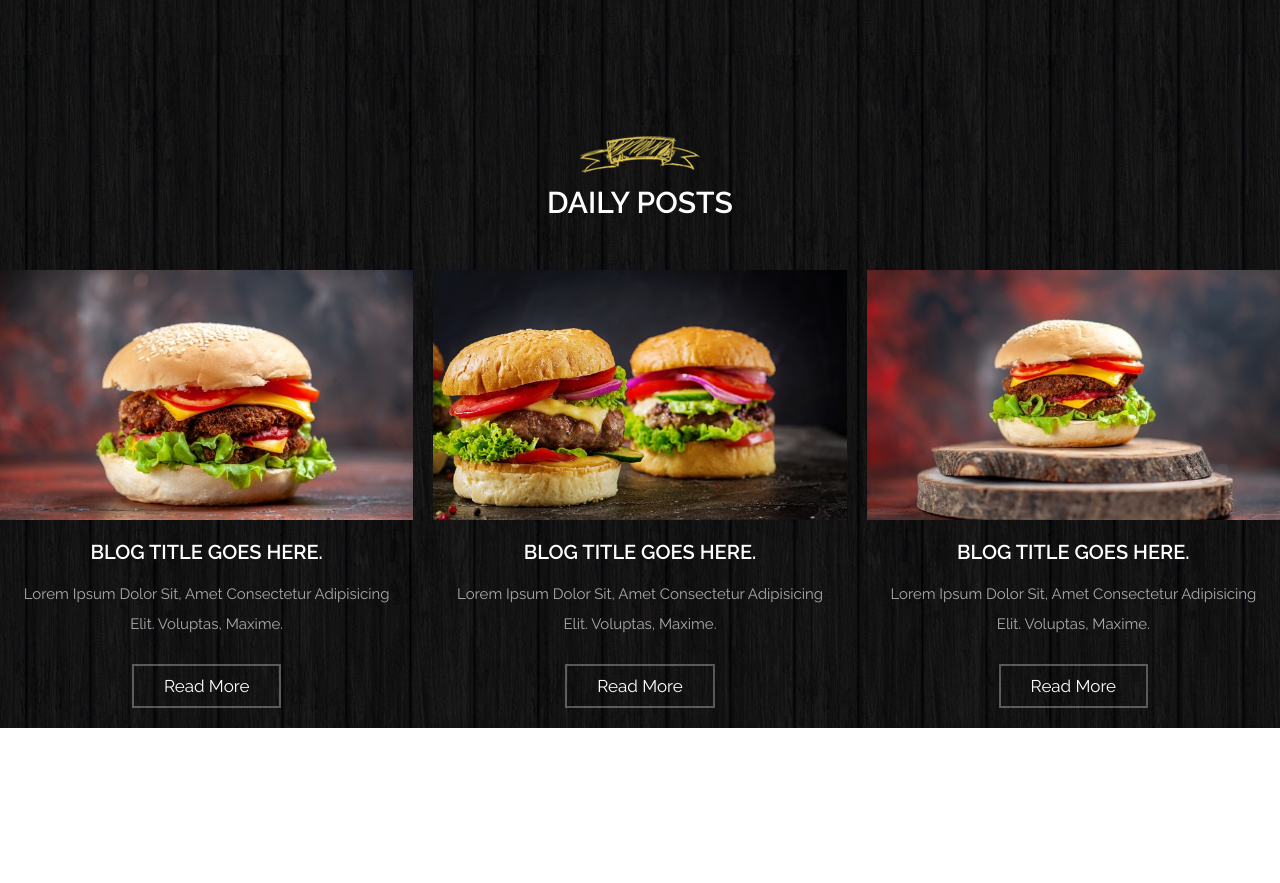
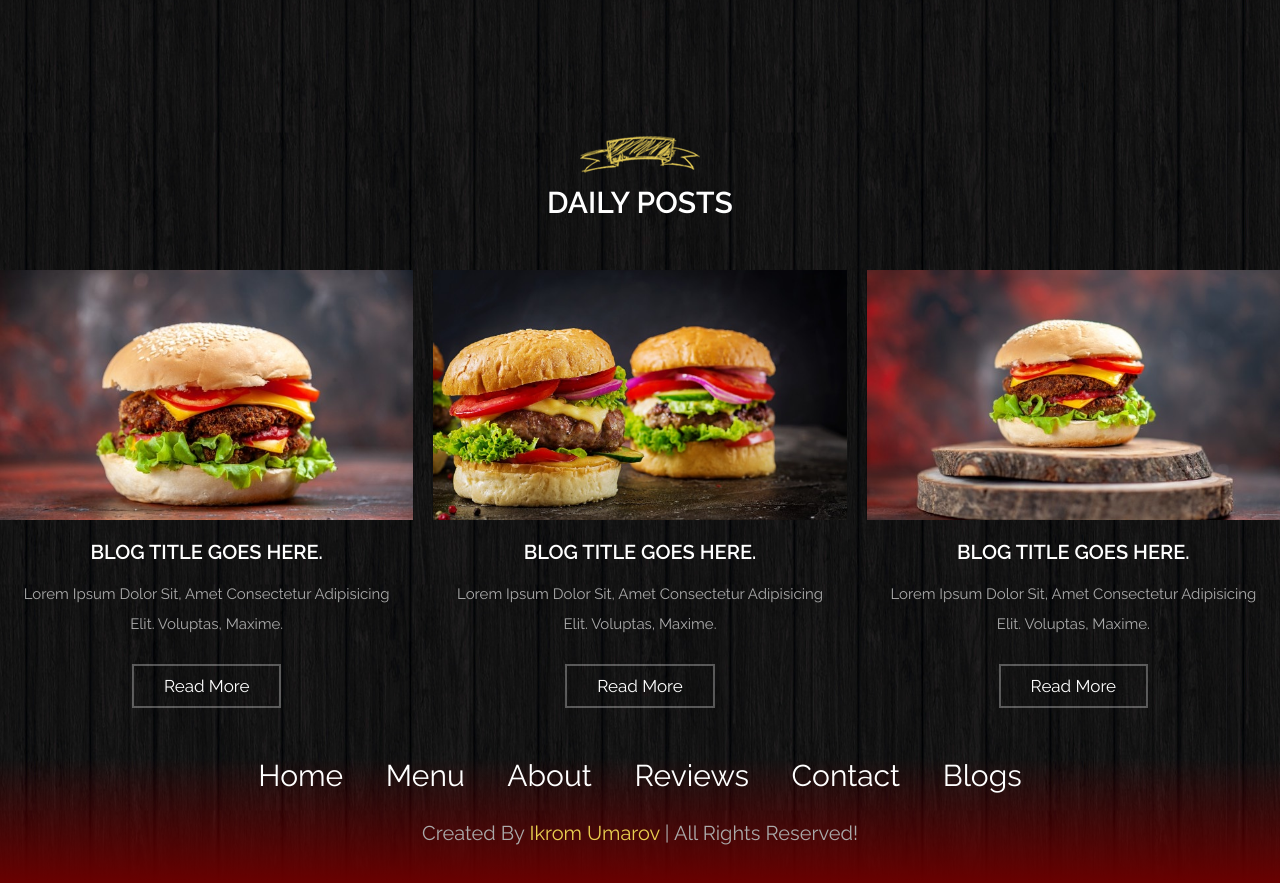
Before and after one commit to Ikromkhurozov/burger-1, a plain HTML site: page index.html in a window 1280 px wide. Shown: the part 4460-5343 px from the top of the page. Before the commit the page ends 5188 px from the top, so only its background shows below. Drawn offline with Linux system fonts and the light colour scheme.

Commit message:
Create footer section

```diff
--- a/css/style.scss
+++ b/css/style.scss
@@ -1,6 +1,17 @@
 @import url('https://fonts.googleapis.com/css2?family=Raleway:wght@100;300;400;500;600&display=swap');
 
-// core styles
+/* 1. Core styles */
+/* 2. Header section styles */
+/* 3. Home section styles */
+/* 4. Service section styles */
+/* 5. Menu section styles */
+/* 6. About section styles */
+/* 7. Reviews section styles */
+/* 8. Contact section styles */
+/* 9. Blog section styles */
+/* 10. Footer section styles */
+/* 11. Media queries */
+
 *{
     font-family: 'Raleway', sans-serif;
     margin: 0;
@@ -98,7 +109,7 @@ body{
 
 }
 
-// header section styles
+// Header section styles
 .header{
     position: fixed;
     top:0; left:0; right:0;
@@ -125,7 +136,6 @@ body{
     }
 
     .navbar{
-
         a{
             color:$white;
             font-size: 2rem;
@@ -456,6 +466,7 @@ body{
 
 // Blog section styles
 .blogs{
+    margin-bottom: 30px;
     .box-container{
         @include grid(31rem);
 
@@ -526,15 +537,35 @@ body{
     }
 }
 
+// Footer section styles
+.footer{
+    text-align: center;
+    background: linear-gradient(transparent, rgb(105, 0, 0));
 
+    .navbar{
+        a{
+            color:$white;
+            font-size: 3rem;
+            margin:0 2rem;
 
+            &:hover{
+                text-decoration: underline;
+                text-underline-offset: 1rem;
+                color:$yellow;
+            }
+        }
+    }
 
+    .credit{
+        @include grap-text(2rem);
+        padding-top: 2rem;
+        padding-bottom: 30px;
 
-
-
-
-
-
+        span{
+            color:$yellow;
+        }
+    }
+}
 
 // Media queries
 @media (max-width: 1200px) {
--- a/index.html
+++ b/index.html
@@ -339,6 +339,18 @@
         </div>
     </section>
 
+    <!-- Footer section -->
+    <section class="footer">
+        <div class="navbar">
+            <a href="#home">Home</a>
+            <a href="#menu">Menu</a>
+            <a href="#about">About</a>
+            <a href="#reviews">Reviews</a>
+            <a href="#contact">Contact</a>
+            <a href="#blogs">Blogs</a>
+        </div>
+        <p class="credit"> Created by <span>Ikrom Umarov</span> | All rights reserved!  </p>
+    </section>
 
     <!-- link to Js file -->
     <script src="./js/script.js"></script>
```
Also changed, not shown: css/style.css, 1 other file.
